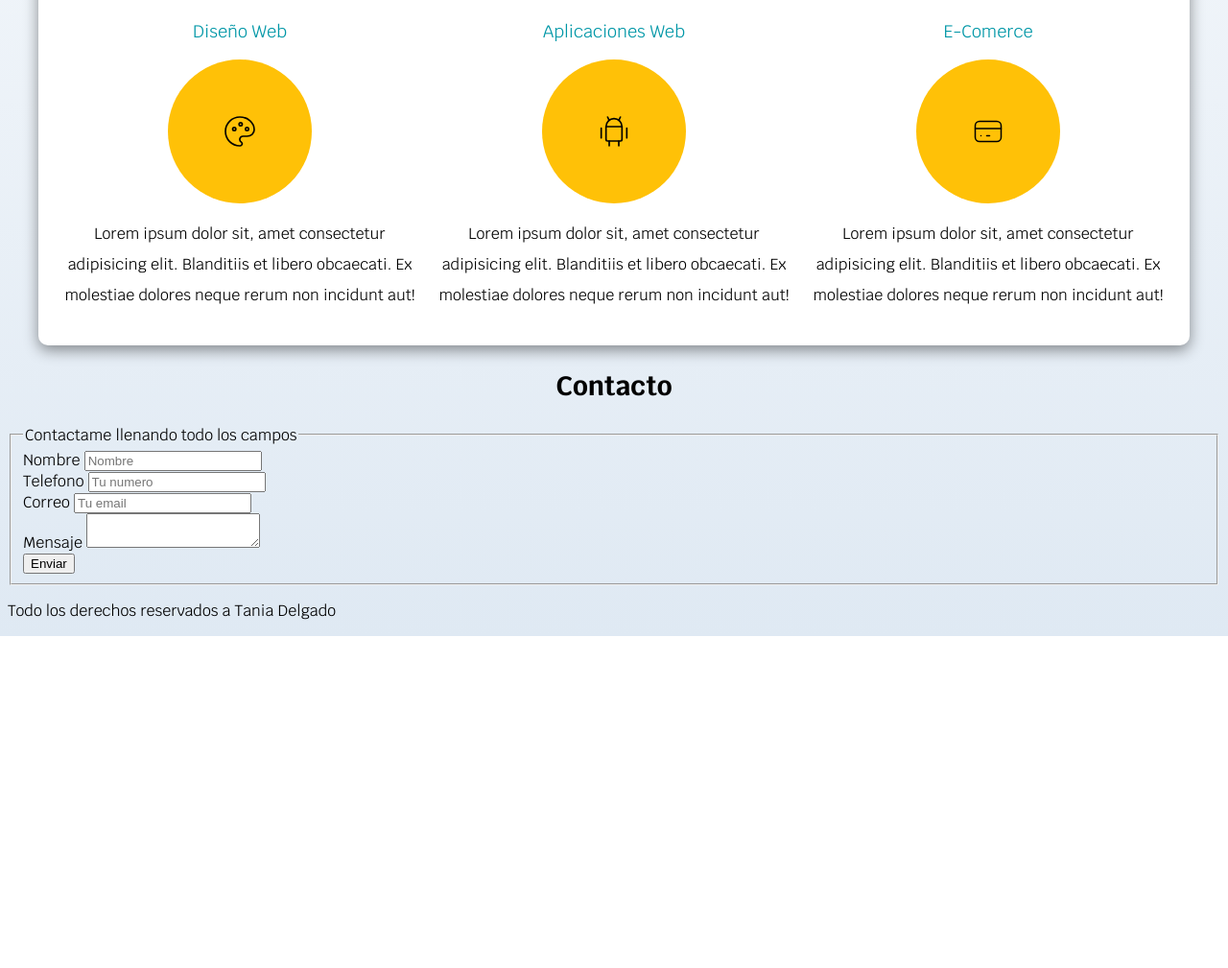
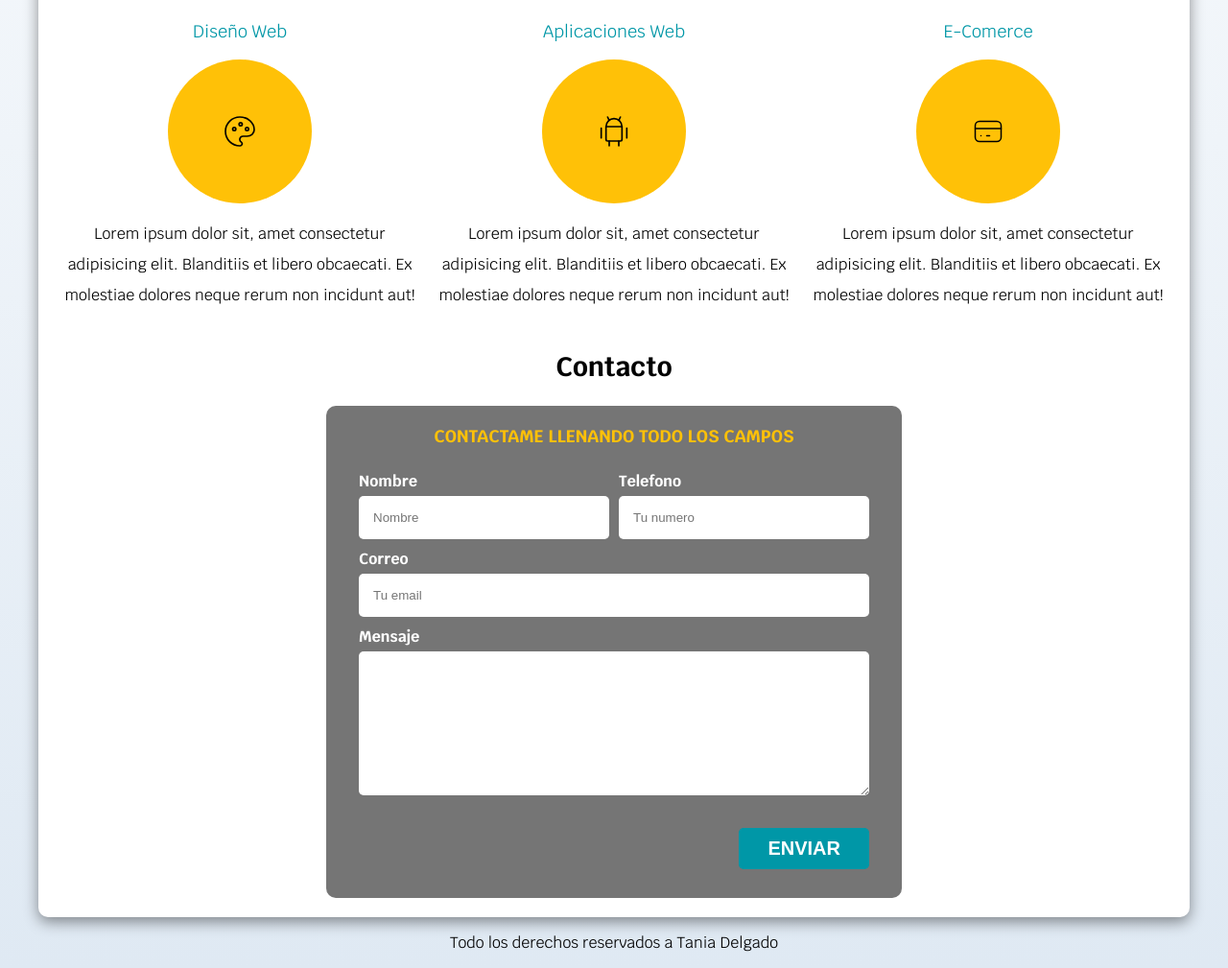
Before and after one commit to Taniafabioladelgado/freelancer-inicio, a plain HTML site: page index.html in a window 1280 px wide. Shown: the part 715-1724 px from the top of the page at 96% size. Before the commit the page ends 1378 px from the top, so only its background shows below. Drawn offline with Linux system fonts and the light colour scheme.

Commit message:
Formulario

```diff
--- a/css/styles.css
+++ b/css/styles.css
@@ -13,6 +13,13 @@
 html {
     font-size: 62.5%;
     box-sizing: border-box;  /* hack  para Box Model*/
+    scroll-snap-type: y mandatory;
+}
+
+/*Sroll-snap*/
+.servicios, .navegacion-principal, .formulario{
+    scroll-snap-align: center;
+    scroll-snap-stop: always;
 }
 
 *, *:before, *:after {
@@ -43,9 +50,19 @@ body{
     border-radius: .5rem;
     width: 90%;
     text-align: center;
+    border: none;
 
 }
 
+@media (min-width: 768px ) {
+    .boton{
+        width: auto;
+    }
+}
+
+.boton:hover {
+    cursor: pointer;
+}
 /*Sombra*/
 
 .sombra{
@@ -81,13 +98,24 @@ h1,h2,h3{
 }
 
 
+/*Utilidades*/
 
-@media (min-width: 480px ) {
-    .boton{
+.w-sm-100{
+    width: 100%;
+
+}
+@media (min-width: 768px ) {
+    .w-sm-100{
         width: auto;
     }
 }
+.flex{
+    display: flex;
+}
 
+.alinear-derecha{
+    justify-content: flex-end;
+}
 /* Navegacion principal */
 
 .nav-bg{
@@ -155,6 +183,7 @@ h1,h2,h3{
     align-items: flex-end;
 }
 
+
 /*Servicios*/
 
 @media (min-width: 768px ){
@@ -191,3 +220,69 @@ h1,h2,h3{
     justify-content: center;
     align-items: center;
 }
+
+/*Formulario*/
+.formulario {
+    background-color: var(--gris);
+    width: min(60rem, 100%);
+    margin: 0 auto;
+    padding: 2rem;
+    border-radius: 1rem;
+
+}
+
+.formulario fieldset{
+    border: none;
+
+}
+
+.formulario legend {
+    text-align: center;
+    font-size: 1.8rem;
+    text-transform: uppercase;
+    font-weight: 700;
+    margin-bottom: 2rem;
+    color: var(--primario);
+}
+
+@media (min-width: 768px ) {
+    .contenedor-campo{
+        display: grid;
+        grid-template-columns: 1fr 1fr;
+        grid-template-rows: auto auto 20rem;
+        column-gap: 1rem;
+
+    }
+
+    .campo:nth-child(3), .campo:nth-child(4){
+        grid-column: 1 / 3;
+    }
+}
+
+
+.campo {
+    margin-bottom: 1rem;
+}
+
+.campo label{
+    color: var(--blanco);
+    font-weight: bold;
+    margin-bottom: .5rem;
+    display: block;
+}
+
+.campo textarea {
+    height: 15rem;
+}
+.input-text {
+    width: 100%;
+    border: none;
+    padding: 1.5rem;
+    border-radius: .5rem;
+}
+
+/*Footer*/
+
+.footer{
+    text-align: center;
+}
--- a/index.html
+++ b/index.html
@@ -96,44 +96,45 @@
                 Ex molestiae dolores neque rerum non  incidunt aut!</p>
             </section>
         </div> <!--cierre class servivio-->
-    </main>
 
        <section>
             <h2>Contacto</h2>
 
-        <form>
+            <form class="formulario">
                 <fieldset>
                     <legend> Contactame llenando todo los campos </legend>
-
-                <div>
+                    <div class="contenedor-campo">
+                        <div class="campo">
                             <label>Nombre</label>
-                    <input type="text" placeholder="Nombre">
+                            <input class="input-text" type="text" placeholder="Nombre">
                         </div>
 
-                <div>
+                        <div class="campo">
                             <label>Telefono</label>
-                    <input type="tel" placeholder="Tu numero">
+                            <input class="input-text" type="tel" placeholder="Tu numero">
                         </div>
 
-                <div>
+                        <div class="campo">
                             <label>Correo</label>
-                    <input type="email" placeholder="Tu email">
+                            <input class="input-text"  type="email" placeholder="Tu email">
                         </div>
 
-                <div>
+                        <div class="campo">
                             <label>Mensaje</label>
-                    <textarea></textarea>
+                            <textarea class="input-text" ></textarea>
                         </div>
-
-                <div>
-                    <button type="submin" value="Enviar"> Enviar </button>
+                    </div>
+                    <div class="alinear-derecha flex">
+                        <button  class="boton w-sm-100" type="submin" value="Enviar"> Enviar </button>
                     </div>
 
                 </fieldset>
             </form>
         </section>
 
-    <footer>
+    </main>
+
+    <footer class="footer">
         <p>Todo los derechos reservados a Tania Delgado</p>
     </footer>
 
```
Lines whose indentation alone changed are shown as unchanged.
